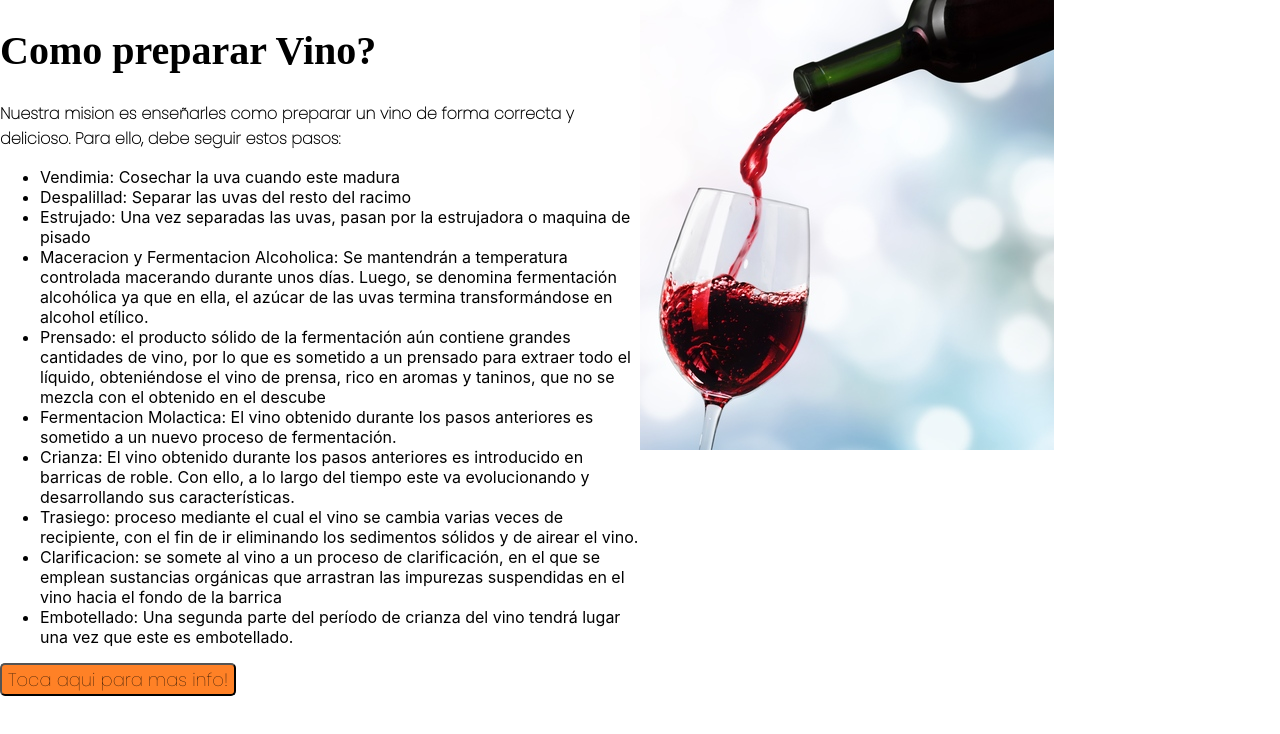
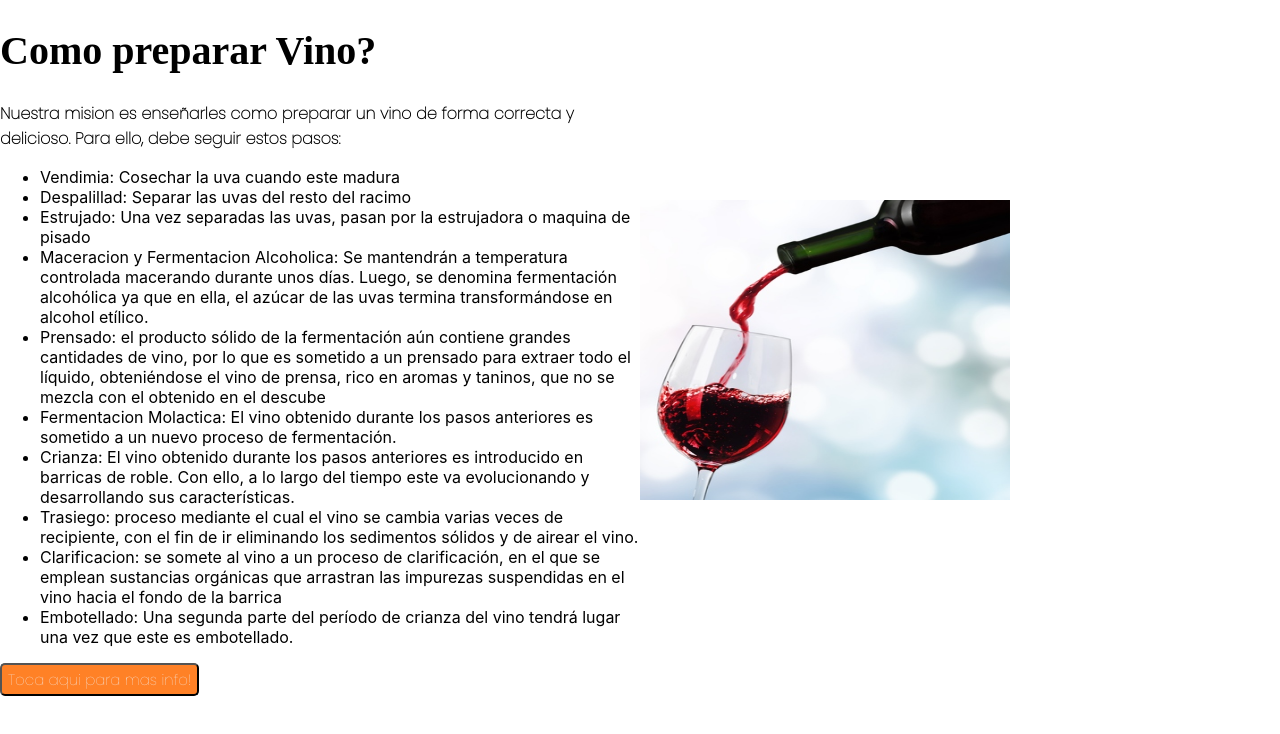
Before and after one commit to Lucas-Funes/Proyecto-Numen-2, a React (Create React App) app in the folder prueba/: page / in a window 1280 px wide. Shown: the top 734 px of the page. Built offline with nearby package versions, Linux system fonts and the light colour scheme.

Commit message:
ultimos cambios de content

```diff
--- a/prueba/src/components/Content/content.css
+++ b/prueba/src/components/Content/content.css
@@ -14,21 +14,28 @@ h3 {
 .conteiner {
   display: grid;
   grid-template-columns: repeat(2, 1fr);
-  justify-content: space-around;
 }
 
-
+.conteiner-data ul {
+    font-family: Arial, Helvetica, sans-serif;
+    font-style: normal;
+    font-weight: normal;
+    font-size: 16px;
+    line-height: 24px;
+    text-decoration: none;
+}
 
 .boton {
   background: #ff8126;
   border-radius: 5px;
+  color: aliceblue;
   font-family: "Poppins";
-  font-size: 18px;
+  font-size: 15px;
   line-height: 27px;
 }
 
-
-.conteiner-img {
+.conteiner-img img {
+  padding-top: 200px;
   width: 370px;
-  height: 287px;
+  height: 300px;
 }
```
Also changed, not shown: prueba/src/components/Content/content.js (+1 -7 lines).
